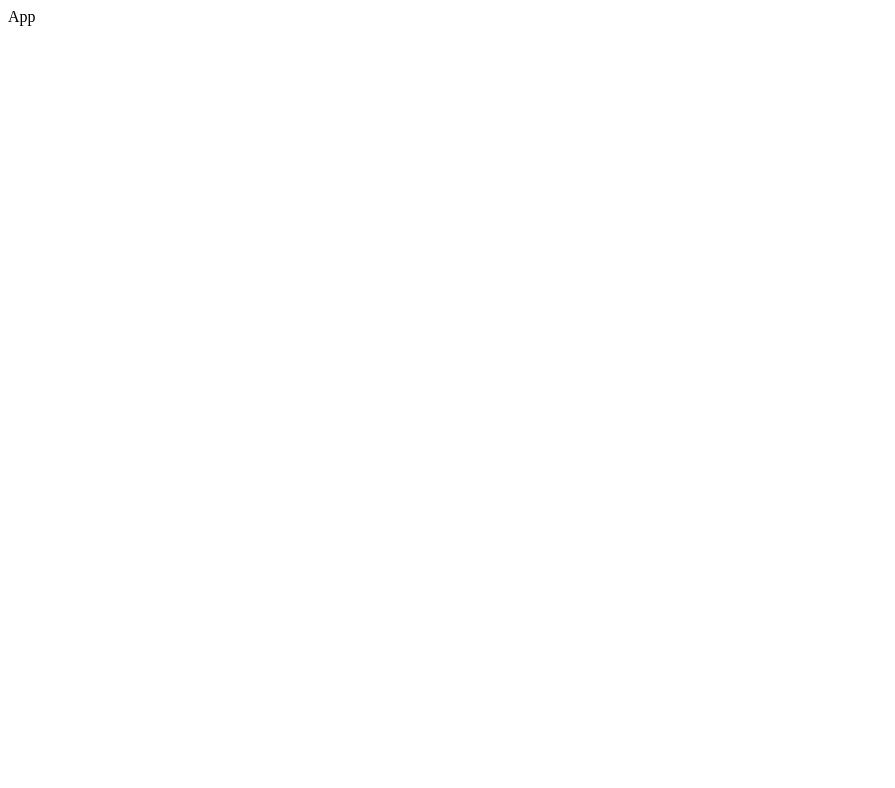
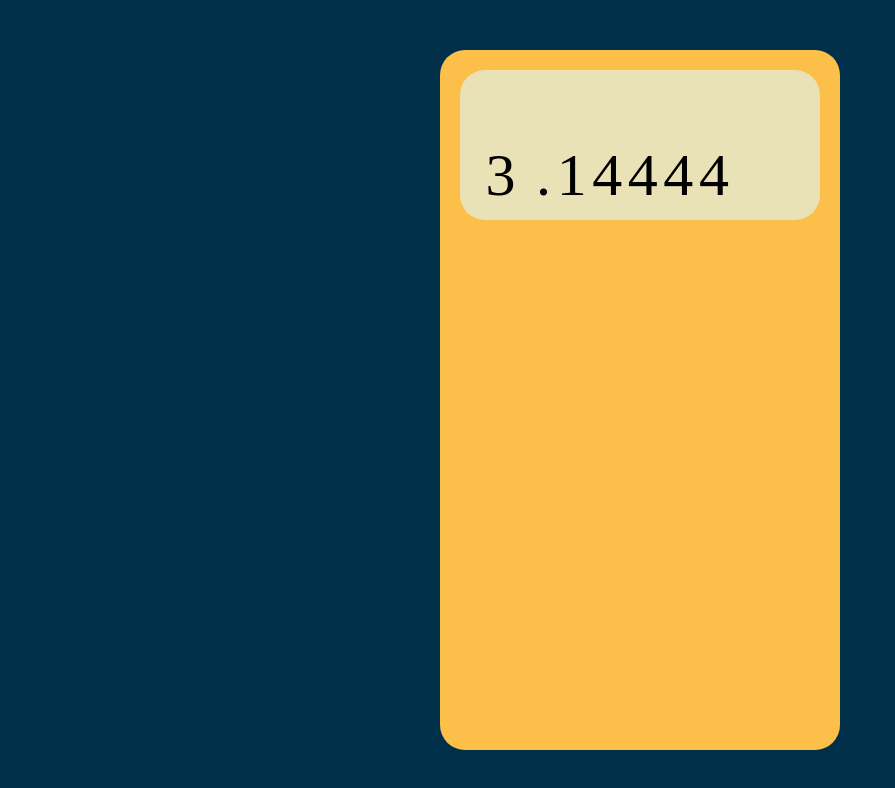
Before and after one commit to guillermoSb/web-lab10, a React app: page / in a window 1280 px wide. Shown: the top 788 px of the page, without its empty margins (0-895 px from the left). Built offline with nearby package versions, Linux system fonts and the light colour scheme.

Commit message:
Implemented Screen Layout

```diff
--- a/src/components/App.jsx
+++ b/src/components/App.jsx
@@ -2,7 +2,20 @@ import React from 'react'
 
 function App() {
   return (
-    <div>App</div>
+    <div className='calculator'>
+      <div className="calculator__screen">
+        <span className='calculator__cell'>3</span>
+        <span className='calculator__cell'>.</span>
+        <span className='calculator__cell'>1</span>
+        <span className='calculator__cell'>4</span>
+        <span className='calculator__cell'>4</span>
+        <span className='calculator__cell'>4</span>
+        <span className='calculator__cell'>4</span>
+      </div>
+      <div className="calculator__keyboard">
+
+      </div>
+    </div>
   )
 }
 
--- a/src/index.scss
+++ b/src/index.scss
@@ -0,0 +1,55 @@
+$bg-color: #003049;
+$primary-color: #fcbf49;
+$light-color: #eae2b7;
+
+*,
+*::before,
+*::after {
+    margin: 0;
+    padding: 0;
+    box-sizing: border-box;
+}
+html {
+    font-size: 62.5%;
+}
+
+#app {
+    width: 100%;
+    height: 100vh;
+    position: relative;
+    background-color: $bg-color;
+}
+
+.calculator {
+    position: absolute;
+    top: 50%;
+    left: 50%;
+    transform: translateX(-50%) translateY(-50%);
+    width: 400px;
+    height: 700px;
+    background-color: $primary-color;
+    border-radius: 2.5rem;
+
+    &__screen {
+        font-size: 6rem;
+        margin: 2rem;
+        padding: 1rem 2rem;
+        height: 150px;
+        border-radius: 2.5rem;
+        background-color: $light-color;
+        display: grid;
+
+        grid-template-columns: repeat(9, 1fr);
+        align-content: flex-end;
+        justify-items: right;
+
+    }
+
+    &__keyboard {
+        margin: 0 2rem;
+
+
+        background-color: red;
+    }
+
+}
--- a/webpack.config.js
+++ b/webpack.config.js
@@ -11,12 +11,12 @@ module.exports = {
     module: {
         rules: [
             {
-                test: /\.s?css$/,
-                use: [
-                    'style-loader',
-                    'css-loader',
-                    'sass-loader',
-                ],
+                test: /\.s[ac]ss$/i,
+                use: ["style-loader", "css-loader", "sass-loader"],
+            },
+            {
+                test: /\.sass$/i,
+                use: ["style-loader", "css-loader", "sass-loader"],
             },
             {
                 test: /\.js$/,
```
